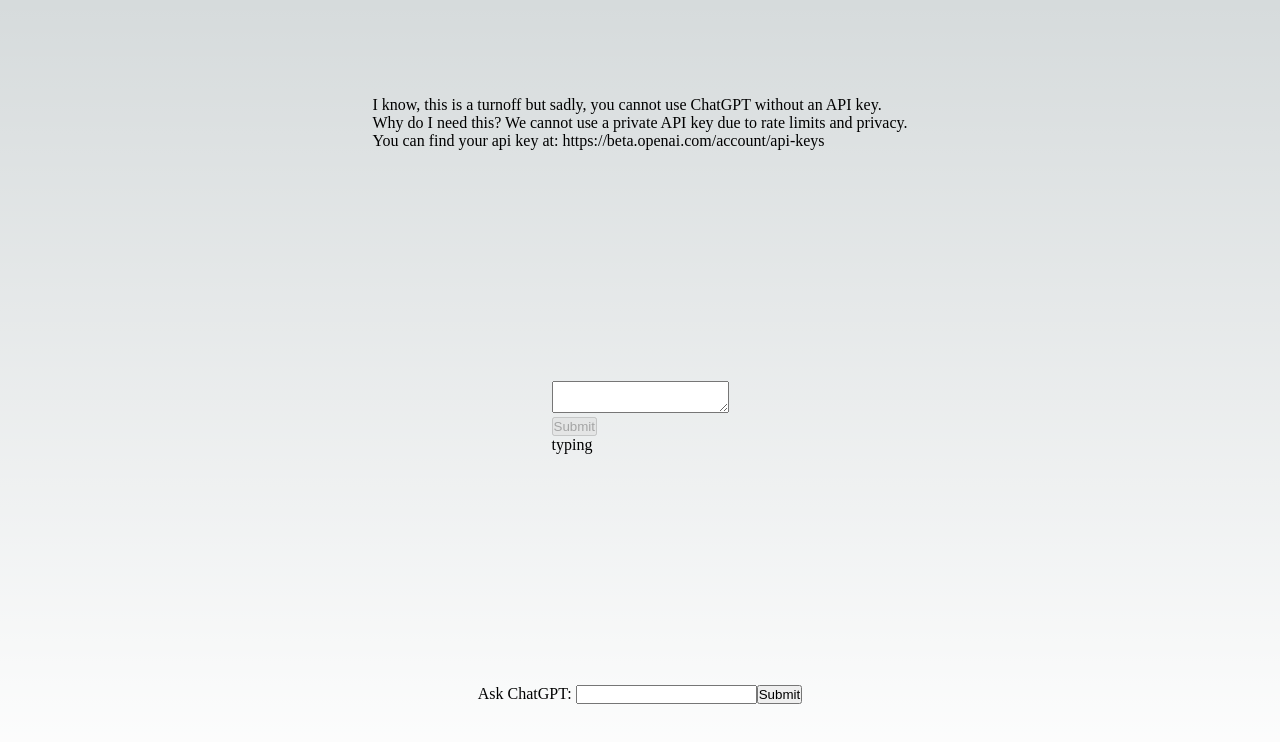
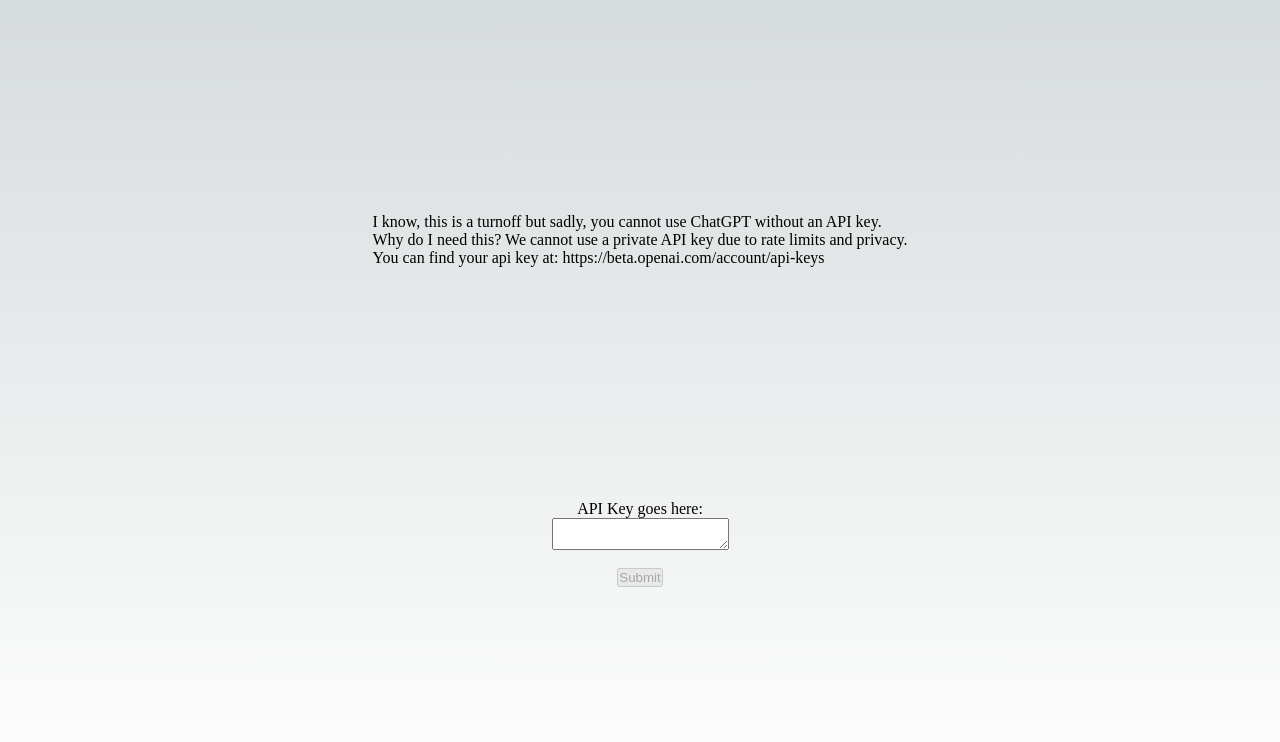
Before and after one commit to SandovaI/unblocked-chatgpt, a Next.js app: page / in a window 1280 px wide. Shown: the top 742 px of the page. Built offline with nearby package versions, Linux system fonts and the light colour scheme.

Commit message:
organization and cleaner

```diff
--- a/src/components/api-form.tsx
+++ b/src/components/api-form.tsx
@@ -1,6 +1,7 @@
 import { useState } from "react";
 import Link from "next/link";
 import url from "../constants/api.constants";
+import styles from "../styles/api.module.css";
 export default function APIForm() {
   const [answer, setAnswer] = useState("");
   const [error, setError] = useState(null);
@@ -24,7 +25,8 @@ export default function APIForm() {
 
   return (
     <>
-      <form onSubmit={handleSubmit}>
+      <form className={styles.form} onSubmit={handleSubmit}>
+        <p>API Key goes here:</p>
         <textarea
           value={answer}
           onChange={handleTextareaChange}
@@ -34,7 +36,6 @@ export default function APIForm() {
         <button disabled={answer.length === 0 || status === "submitting"}>
           Submit
         </button>
-        <p className="Error">{status}</p>
         {error !== null && <p className="Error">{error}</p>}
       </form>
       {status === "Key valid" && (
--- a/src/pages/index.tsx
+++ b/src/pages/index.tsx
@@ -17,15 +17,6 @@ export default function Home() {
       <main className={styles.main}>
         <Directions />
         <APIForm />
-        <div>
-          <form action="/api/conversation" method="GET">
-            <div>
-              <label>Ask ChatGPT: </label>
-              <input type="text" name="q" required></input>
-              <button type="submit">Submit</button>
-            </div>
-          </form>
-        </div>
       </main>
       <footer></footer>
     </>
--- a/src/styles/Home.module.css
+++ b/src/styles/Home.module.css
@@ -1,7 +1,7 @@
 .main {
   display: flex;
   flex-direction: column;
-  justify-content: space-between;
+  justify-content: space-around;
   align-items: center;
   padding: 6rem;
   min-height: 100vh;
--- /dev/null
+++ b/src/styles/api.module.css
@@ -0,0 +1,6 @@
+.form {
+  display: flex;
+  flex-direction: column;
+  align-items: center;
+  justify-content: space-around;
+}
```
